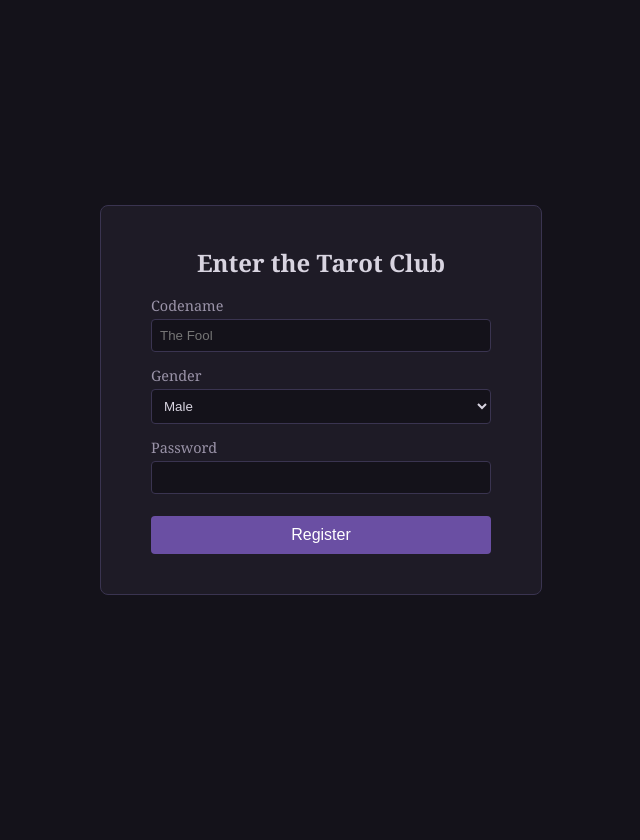
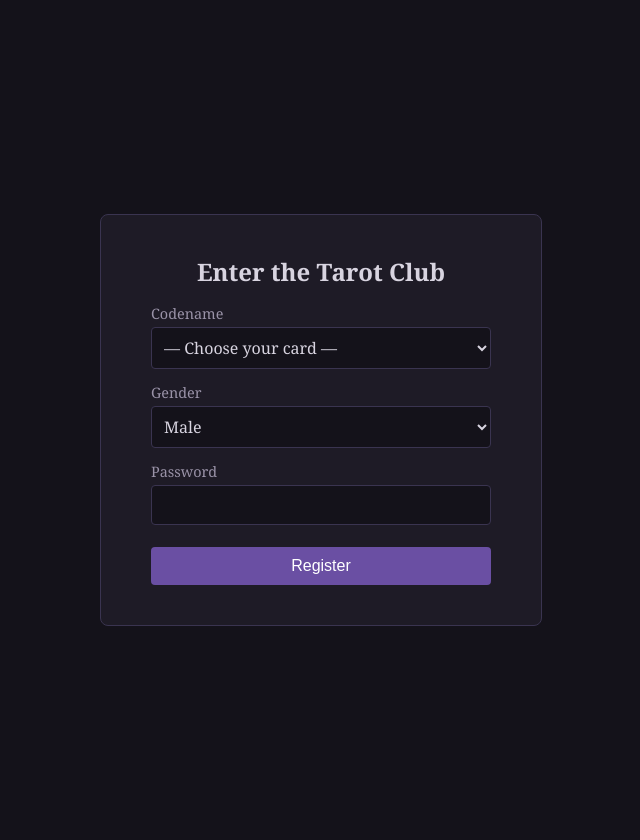
Before and after one commit to abdullahbutt1066-spec/The-Sephira-Castle, a Flask app: page /register in a window 1280 px wide. Shown: the whole page, without its empty margins (319-959 px from the left). Before the commit the page ends 595 px from the top, so only its background shows below. Run offline with Flask 3, Linux system fonts and the light colour scheme.

Commit message:
Restrict codenames to 22 Major Arcana

```diff
--- a/app.py
+++ b/app.py
@@ -33,6 +33,8 @@ def register():
 
         if not codename or not password:
             message = "Codename and password are required."
+        elif codename not in auth.CARDS:
+            message = "Please choose one of the Major Arcana."
         elif codename in members:
             message = "That codename is already taken."
         elif gender not in ("male", "female"):
@@ -48,7 +50,7 @@ def register():
             message = f"Welcome to the club, {auth.title_for(gender)} {auth.display_name(codename)}."
             success = True
 
-    return render_template("register.html", message=message, success=success)
+    return render_template("register.html", message=message, success=success, cards=auth.CARDS)
 
 
 @app.route("/login", methods=["GET", "POST"])
--- a/auth.py
+++ b/auth.py
@@ -1,6 +1,31 @@
 import hashlib
 import secrets
 from db import get_connection
+
+CARDS = [
+    "The Fool",
+    "The Magician",
+    "The High Priestess",
+    "The Empress",
+    "The Emperor",
+    "The Hierophant",
+    "The Lovers",
+    "The Chariot",
+    "Strength",
+    "The Hermit",
+    "Wheel of Fortune",
+    "Justice",
+    "The Hanged Man",
+    "Death",
+    "Temperance",
+    "The Devil",
+    "The Tower",
+    "The Star",
+    "The Moon",
+    "The Sun",
+    "Judgement",
+    "The World",
+]
 
 
 def load_members():
@@ -19,7 +44,7 @@ def load_members():
 
 
 def save_members(members):
-    """Upsert all members. Used for full-sync saves."""
+    """Upsert all members."""
     with get_connection() as conn:
         with conn.cursor() as cur:
             for codename, info in members.items():
--- a/templates/register.html
+++ b/templates/register.html
@@ -2,7 +2,8 @@
 <html lang="en">
 <head>
     <meta charset="UTF-8">
-    <title>Register â€” Tarot Club</title>
+    <meta name="viewport" content="width=device-width, initial-scale=1.0">
+    <title>Register — Tarot Club</title>
     <style>
         body {
             font-family: Georgia, serif;
@@ -13,6 +14,7 @@
             align-items: center;
             min-height: 100vh;
             margin: 0;
+            padding: 20px;
         }
         .card {
             background: #1e1b26;
@@ -31,6 +33,8 @@
             color: #d8d4e0;
             border-radius: 4px;
             box-sizing: border-box;
+            font-family: inherit;
+            font-size: 1em;
         }
         button {
             width: 100%;
@@ -58,17 +62,22 @@
         {% endif %}
 
         <form method="post">
-            <label>Codename</label>
-            <input type="text" name="codename" placeholder="The Fool" required>
+            <label for="codename">Codename</label>
+            <select id="codename" name="codename" required>
+                <option value="" disabled selected>— Choose your card —</option>
+                {% for card in cards %}
+                    <option value="{{ card }}">{{ card }}</option>
+                {% endfor %}
+            </select>
 
-            <label>Gender</label>
-            <select name="gender">
+            <label for="gender">Gender</label>
+            <select id="gender" name="gender">
                 <option value="male">Male</option>
                 <option value="female">Female</option>
             </select>
 
-            <label>Password</label>
-            <input type="password" name="password" required>
+            <label for="password">Password</label>
+            <input type="password" id="password" name="password" required>
 
             <button type="submit">Register</button>
         </form>
```
Also changed, not shown: templates/chat.html (+13 -0 lines).
